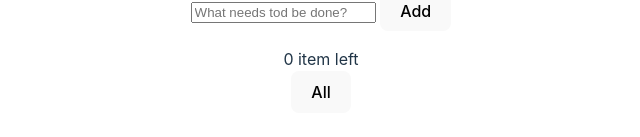
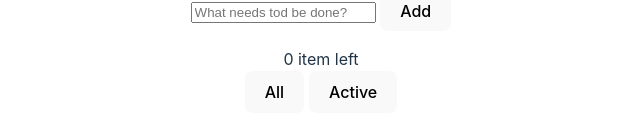
Before and after one commit to Eduardo-J-Morales/Pure-svelte-store-CRUD-TODO-App, a Svelte app: page / in a window 1280 px wide. Shown: the part 411-548 px from the top of the page, without its empty margins (319-959 px from the left). Built offline with nearby package versions, Linux system fonts and the light colour scheme.

Commit message:
Creating a button to filter 'active' the task setting the filter property to the string 'active' through the reducer setFilter(filter).

```diff
--- a/src/App.svelte
+++ b/src/App.svelte
@@ -88,7 +88,12 @@ onMount(()=> null)
         <button
         class:active={$todoStore.filter === 'all'}
         on:click={() => todoStore.setFilter('all')}
-        >All </button>
+        >All</button>
+
+        <button
+        class:active={$todoStore.filter === 'active'}
+        on:click={() => todoStore.setFilter('active')}
+        >Active</button>
       </div>
     </div>
   </div>
```
